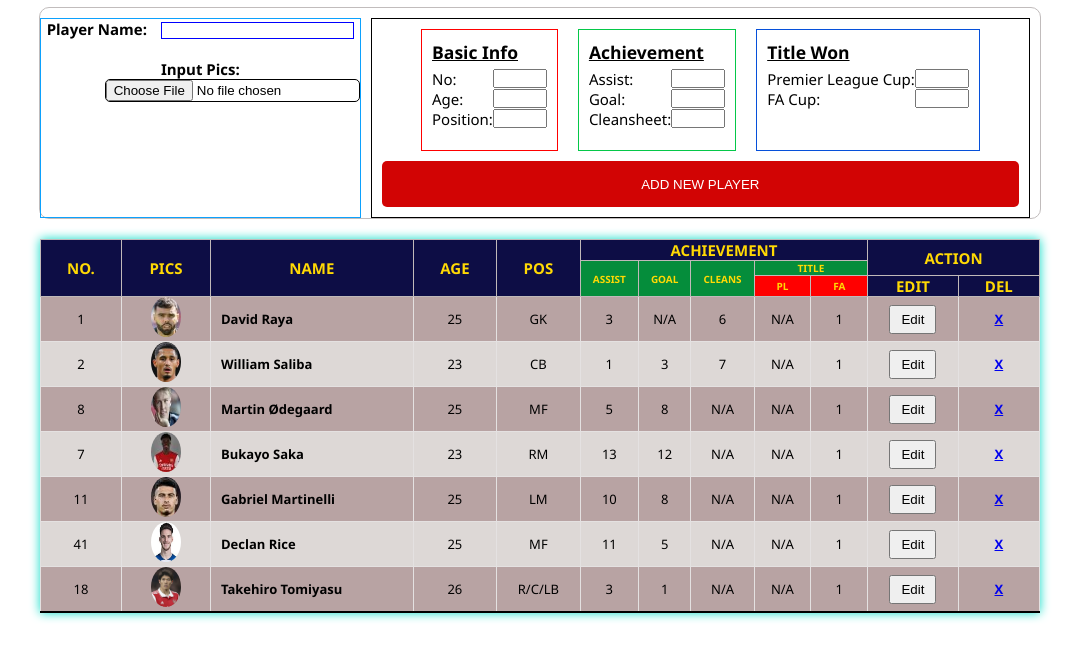
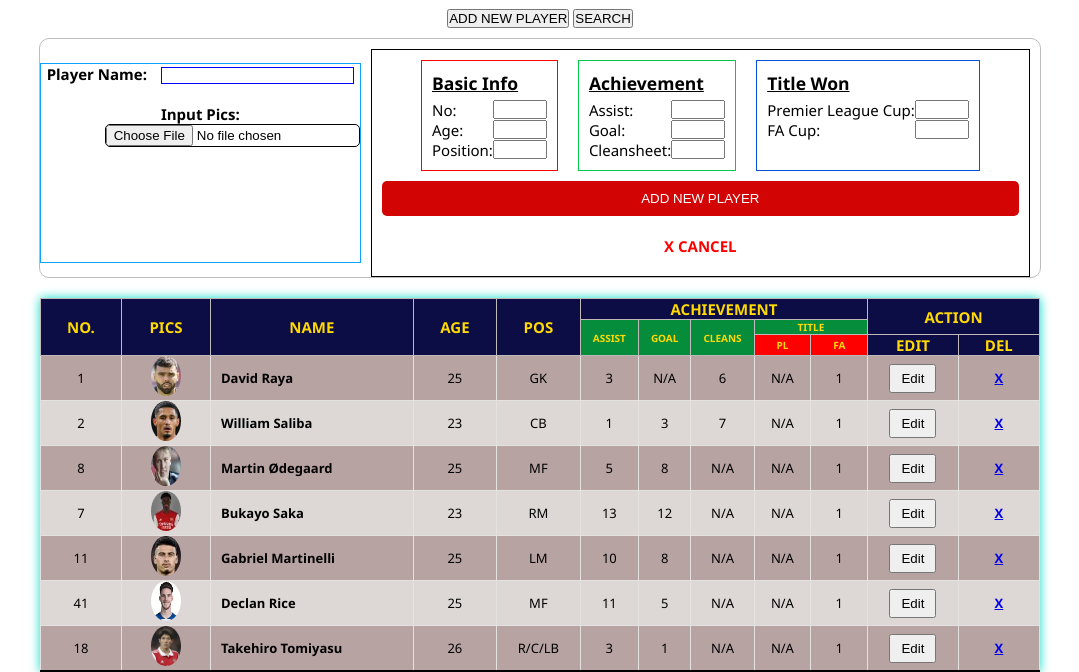
Before and after one commit to hardiw88/arsenal-player-db, a plain HTML site: page index.html in a window 1280 px wide. Both pictures are taken after a click on the button "ADD NEW PLAYER". Shown: the part 139-811 px from the top of the page, without its empty margins (100-1179 px from the left). Drawn offline with Linux system fonts and the light colour scheme.

Commit message:
27 feb add toggle and cancel at submit form

```diff
--- a/exercise.js
+++ b/exercise.js
@@ -1,5 +1,6 @@
 let localStorageArsenaldb = JSON.parse(localStorage.getItem("playerDB"))
 let isEdit = false
+let isNewForm = false
 let arrayArsenalPlayers = [
   {
     id: 1,
@@ -169,9 +170,12 @@ let newUrl = ""
 // FUNCTION BUTTON[EDIT]
 //=========================
 function editButton(index, no) {
+  displayContainerInput()
+
   isEdit = true
   console.log(`isEdit=` + isEdit)
   document.getElementById("form-facup").value = null
+
   //   let submitType = document.querySelector(".form-container-input")
   //
   //   submitType.setAttribute("onsubmit", "updatesButton(event)")
@@ -899,3 +903,43 @@ function cancelEdit() {
 
 let cancelEditDiv = document.getElementById("cancel-edit")
 cancelEditDiv.addEventListener("click", cancelEdit)
+
+function displayContainerInput() {
+  isNewForm = true
+
+  if (isNewForm) {
+    isEdit = false
+    console.log("isNewForm ", isNewForm)
+    document.getElementById("form-container-input").reset()
+
+    if (document.getElementById("form-container-input").classList.contains("displayflex")) {
+      console.log("sudah ADA DISPLAYFLEX")
+    } else {
+      console.log("BELUM ADA DISPLAYFLEX")
+
+      document.getElementById("form-container-input").classList.toggle("displayflex")
+    }
+
+    //button display
+    document.getElementById("submit-form").style.display = "block"
+    document.getElementById("cancel-edit").style.display = "block"
+
+    //   (document.getElementById("submit-form").style.display = "none"),
+    document.getElementById("edit-form").style.display = "none"
+    document.querySelector("#display-picture").src = ""
+
+    document.getElementById("display-picture").style.display = "none"
+
+    // document.getElementById("submit-form").style.display = "none"
+    // console.log(arrayArsenalPlayers[index])
+  }
+
+  // document.getElementById("form-container-input").setAttribute(".displayflex")
+  // if (!document.getElementById("form-container-input").getAttribute(".displayflex")) {
+  //   document.getElementById("form-container-input").classList.toggle("displayflex")
+  // } else {
+  //   location.reload()
+  // }
+}
+
+document.getElementById("add-new-player").addEventListener("click", displayContainerInput)
--- a/index.html
+++ b/index.html
@@ -10,7 +10,11 @@
 
     <h2 class="title-arsenaldb"><img src="img/arsenal-logo.png" class="arsenal-logo"  width="88px"><br/>Arsenal Player Database</h2>
 
+<div class ="button-menu">
+<button class="add-new-player" id="add-new-player">ADD NEW PLAYER</button>
+<button>SEARCH </button>
 
+</div>
 
 
 
--- a/style.css
+++ b/style.css
@@ -145,7 +145,7 @@ h3 {
 
 .form-container-input {
   display: flex;
-  /* display: none; */
+  display: none;
   border: 1px solid rgb(193, 188, 188);
   border-radius: 10px;
   width: 1000px;
@@ -175,8 +175,8 @@ h3 {
   cursor: pointer;
 }
 
-.hidedisplay {
-  display: none;
+.displayflex {
+  display: flex;
 }
 
 .disabled {
@@ -210,19 +210,26 @@ h3 {
   padding: 10px;
   border-radius: 5px;
   border: 0px;
-  color: white;
-  background-color: rgb(245, 176, 48);
+  color: rgb(255, 0, 0);
+  background-color: transparent;
   margin-bottom: 10px;
   cursor: pointer;
   margin: 10px 0 0 0;
+  font-size: 15px;
+  font-weight: bold;
+  font-family: "Segoe UI", Tahoma, Geneva, Verdana, sans-serif;
+}
+
+.cancel-edit:hover {
+  text-decoration: underline;
 }
 
 .edit-form:hover {
-  background-color: rgb(166, 113, 14);
+  background-color: rgb(4, 113, 13);
 }
 
 .edit-form:active {
-  background-color: rgb(108, 74, 9);
+  background-color: rgb(10, 17, 211);
 }
 
 .player-img {
@@ -264,3 +271,10 @@ h3 {
   width: 100px;
   margin: 30px 30px 30px 30px;
 }
+
+.button-menu {
+  /* border: 1px solid green; */
+  align-items: center;
+  text-align: center;
+  margin: 0 0 10px 0;
+}
```
